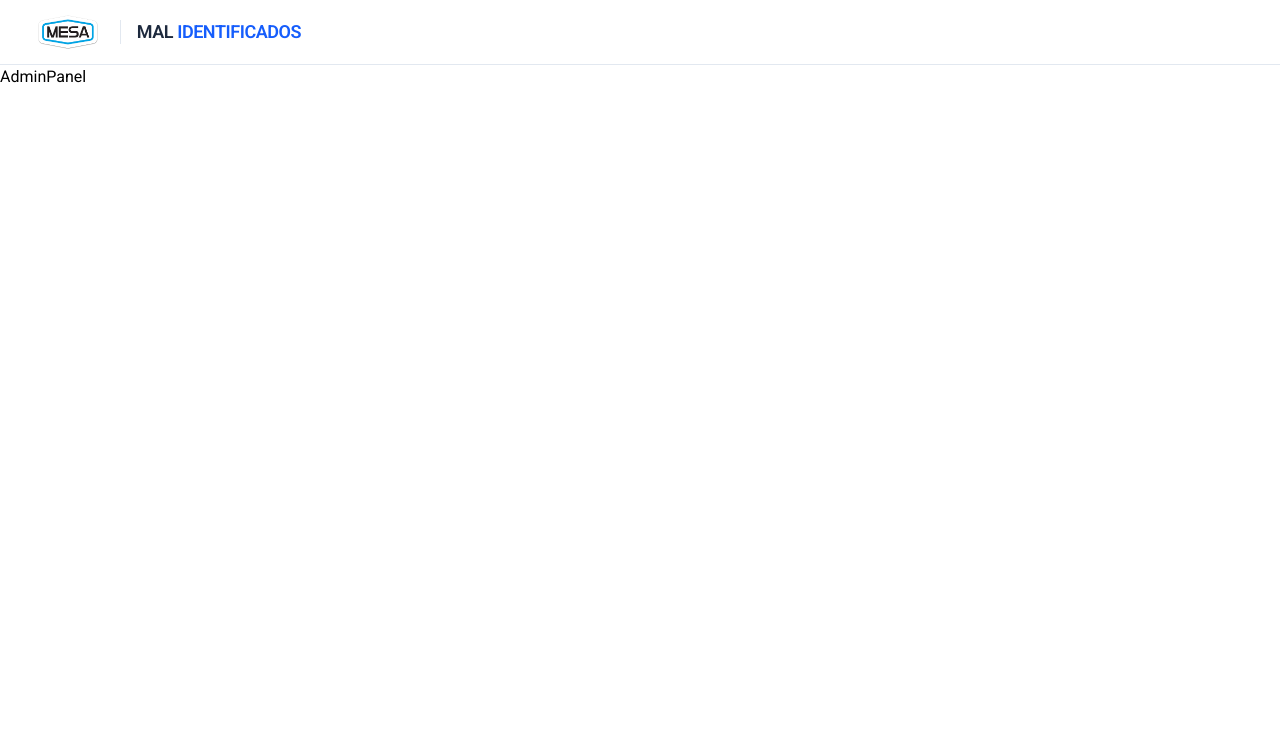
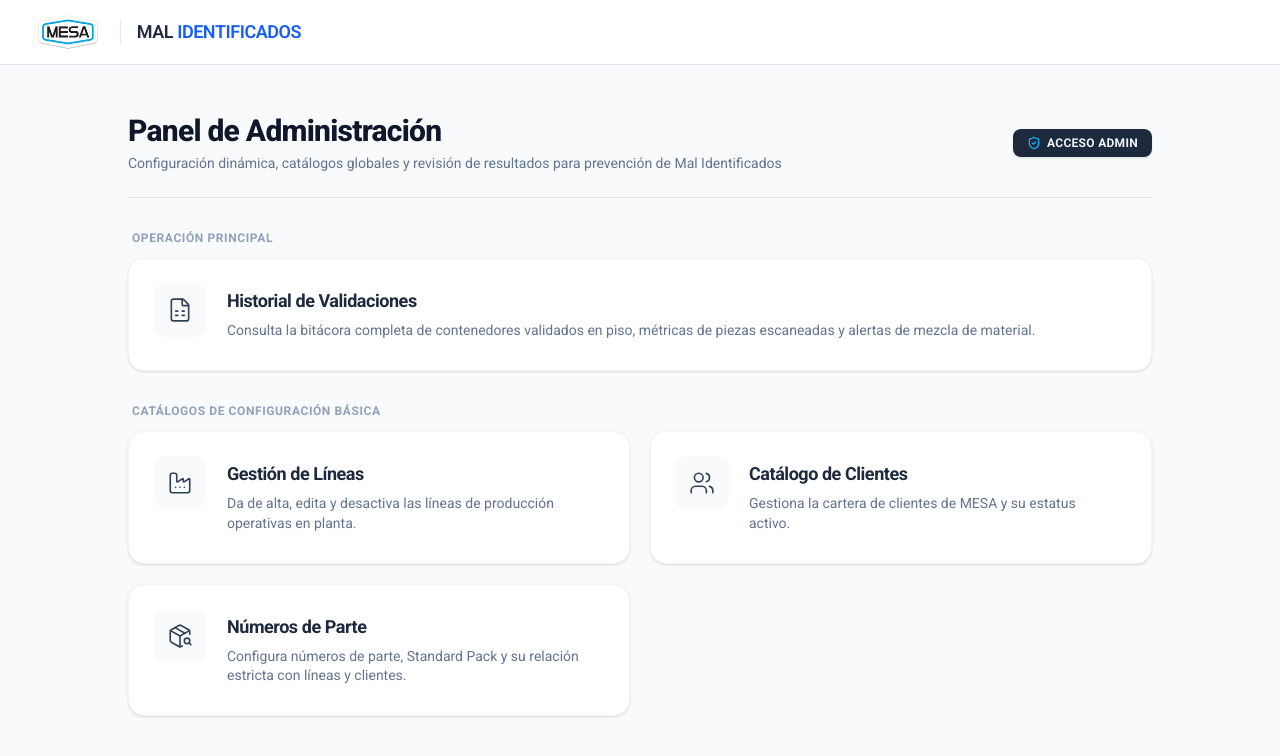
Before and after one commit to Manufacturas-Especializadas/MalIdentificados-FrontEnd, a React (Vite) app: page /administrador in a window 1280 px wide. Shown: the top 756 px of the page. Built offline with nearby package versions, Linux system fonts and the light colour scheme.

Commit message:
feat(component): compoente admin panel

```diff
--- a/src/pages/Admin/AdminPanel.tsx
+++ b/src/pages/Admin/AdminPanel.tsx
@@ -1,3 +1,112 @@
+import {
+  FileSpreadsheet,
+  Factory,
+  Users,
+  PackageSearch,
+  ShieldCheck,
+} from "lucide-react";
+import { useNavigate } from "react-router-dom";
+import { AdminCard } from "../../components/UI/AdminCard/AdminCard";
+
 export const AdminPanel = () => {
-  return <div>AdminPanel</div>;
+  const navigate = useNavigate();
+
+  const mainModule = {
+    id: "validations-history",
+    title: "Historial de Validaciones",
+    description:
+      "Consulta la bitácora completa de contenedores validados en piso, métricas de piezas escaneadas y alertas de mezcla de material.",
+    icon: FileSpreadsheet,
+    path: "/administrador/historial",
+  };
+
+  const catalogModules = [
+    {
+      id: "lines",
+      title: "Gestión de Líneas",
+      description:
+        "Da de alta, edita y desactiva las líneas de producción operativas en planta.",
+      icon: Factory,
+      path: "/administrador/lineas",
+    },
+    {
+      id: "clients",
+      title: "Catálogo de Clientes",
+      description:
+        "Gestiona la cartera de clientes de MESA y su estatus activo.",
+      icon: Users,
+      path: "/administrador/clientes",
+    },
+    {
+      id: "partNumbers",
+      title: "Números de Parte",
+      description:
+        "Configura números de parte, Standard Pack y su relación estricta con líneas y clientes.",
+      icon: PackageSearch,
+      path: "/administrador/numeros-parte",
+    },
+  ];
+
+  return (
+    <div className="min-h-[calc(100vh-4rem)] bg-slate-50 px-6 py-12 antialiased">
+      <div className="w-full max-w-5xl mx-auto space-y-8 architecture-fade-in">
+        <header
+          className="flex flex-col sm:flex-row sm:items-center justify-between
+          border-b border-gray-200 pb-6 gap-4"
+        >
+          <div className="space-y-1 text-left">
+            <h1 className="text-3xl font-extrabold text-slate-900 tracking-tight">
+              Panel de Administración
+            </h1>
+            <p className="text-slate-500 text-sm font-normal">
+              Configuración dinámica, catálogos globales y revisión de
+              resultados para prevención de Mal Identificados
+            </p>
+          </div>
+
+          <div
+            className="sm:self-center flex items-center gap-1.5 bg-slate-800
+            text-slate-100 px-3.5 py-1.5 rounded-lg text-xs font-bold tracking-wide uppercase
+            self-start shadow-sm"
+          >
+            <ShieldCheck size={14} className="text-sky-400" />
+            Acceso Admin
+          </div>
+        </header>
+
+        <main className="space-y-8">
+          <section className="space-y-3">
+            <h2 className="text-xs font-bold uppercase tracking-wider text-slate-400 pl-1 text-left">
+              Operación Principal
+            </h2>
+            <div className="w-full">
+              <AdminCard
+                title={mainModule.title}
+                description={mainModule.description}
+                icon={mainModule.icon}
+                onClick={() => navigate(mainModule.path)}
+              />
+            </div>
+          </section>
+
+          <section className="space-y-3">
+            <h2 className="text-xs font-bold uppercase tracking-wider text-slate-400 pl-1 text-left">
+              Catálogos de Configuración Básica
+            </h2>
+            <div className="grid grid-cols-1 md:grid-cols-2 gap-5">
+              {catalogModules.map((module) => (
+                <AdminCard
+                  key={module.id}
+                  title={module.title}
+                  description={module.description}
+                  icon={module.icon}
+                  onClick={() => navigate(module.path)}
+                />
+              ))}
+            </div>
+          </section>
+        </main>
+      </div>
+    </div>
+  );
 };
```
